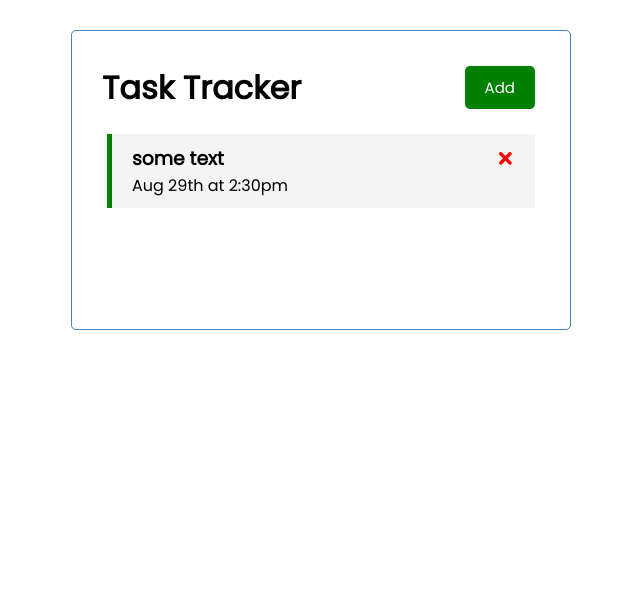
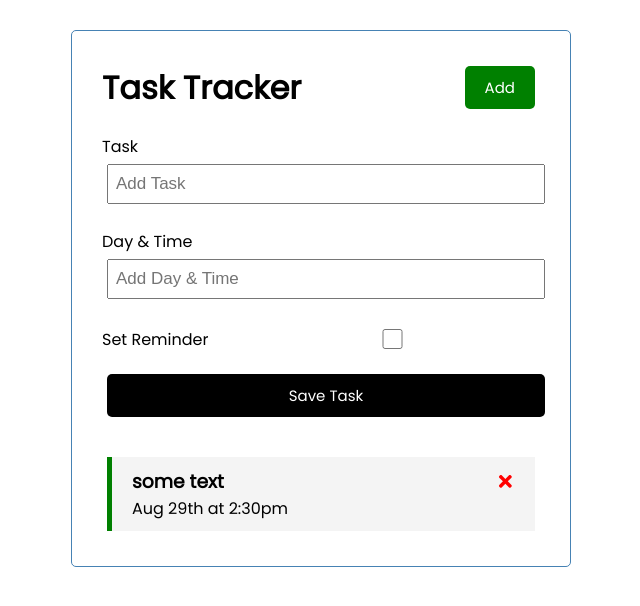
Before and after one commit to dore96/Task-tracker-JS-React, a React (Create React App) app: page / in a window 1280 px wide. Shown: the top 606 px of the page, without its empty margins (319-959 px from the left). Built offline with nearby package versions, Linux system fonts and the light colour scheme.

Commit message:
addition logic

```diff
--- a/src/App.js
+++ b/src/App.js
@@ -1,7 +1,7 @@
 import React , {useState} from 'react';
 import Header from "./components/Header";
 import Tasks from "./components/Tasks";
-import task from "./components/Task";
+import AddTask from "./actions/AddTask";
 function App() {
 
     const [tasks,setTasks] = useState(    [{
@@ -26,6 +26,7 @@
   return (
     <div className="container">
       <Header />
+        <AddTask/>
         {tasks.length > 0 ? <Tasks
             tasks={tasks}
             onDelete={deleteTask}
--- /dev/null
+++ b/src/actions/AddTask.js
@@ -0,0 +1,33 @@
+import {useState} from "react";
+
+const AddTask = () => {
+    const [text,setText] = useState('')
+    const [day,setDay] = useState('')
+    const [reminder,setreminder] = useState(false)
+
+    return (
+        <form className='add-form'>
+            <div className='form-control'>
+                <label>Task</label>
+                <input type='text' placeholder='Add Task' value={text}
+                       onChange={(e) => setText(e.target.value)}/>
+            </div>
+            <div className='form-control'>
+                <label>Day & Time</label>
+                <input type='text' placeholder='Add Day & Time' value={day}
+                       onChange={(e) => setDay(e.target.value)}/>
+            </div>
+            <div className='form-control
+            form-control-check'>
+                <label>Set Reminder</label>
+                <input type='checkbox' value={reminder}
+                       onChange={(e) => setreminder(e.currentTarget.checked)}/>
+            </div>
+
+            <input type='submit' value='Save Task'
+                   className='btn btn-block'/>
+        </form>
+    )
+}
+
+export default AddTask
```
